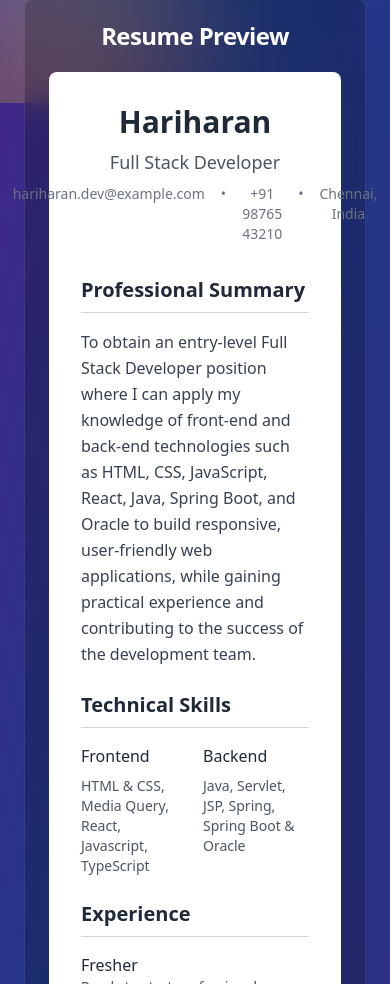
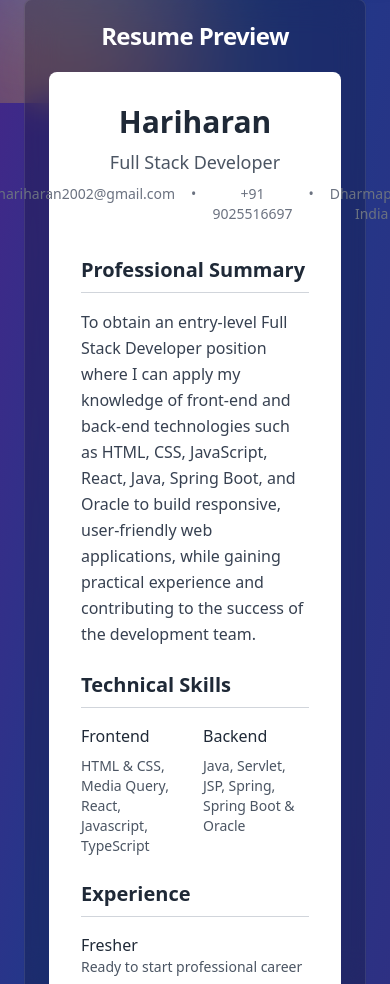
Before and after one commit to Hariharank6117/Hari-Portfolio-react, a React (Vite) app: page /resume in a window 390 px wide. Shown: the part 741-1725 px from the top of the page. Built offline with nearby package versions, Linux system fonts and the light colour scheme.

Commit message:
Update resume contact details
Update email and phone number in the resume preview.

```diff
--- a/src/pages/Resume.tsx
+++ b/src/pages/Resume.tsx
@@ -1,3 +1,4 @@
+
 import { motion } from 'framer-motion';
 import { Card, CardContent, CardHeader, CardTitle } from '@/components/ui/card';
 import { Button } from '@/components/ui/button';
@@ -111,11 +112,11 @@ const Resume = () => {
                       <h1 className="text-3xl font-bold text-gray-800 mb-2">Hariharan</h1>
                       <p className="text-lg text-gray-600">Full Stack Developer</p>
                       <div className="flex justify-center gap-4 mt-2 text-sm text-gray-500">
-                        <span>hariharan.dev@example.com</span>
+                        <span>dpihariharan2002@gmail.com</span>
                         <span>•</span>
-                        <span>+91 98765 43210</span>
+                        <span>+91 9025516697</span>
                         <span>•</span>
-                        <span>Chennai, India</span>
+                        <span>Dharmapuri, India</span>
                       </div>
                     </div>
 
```
